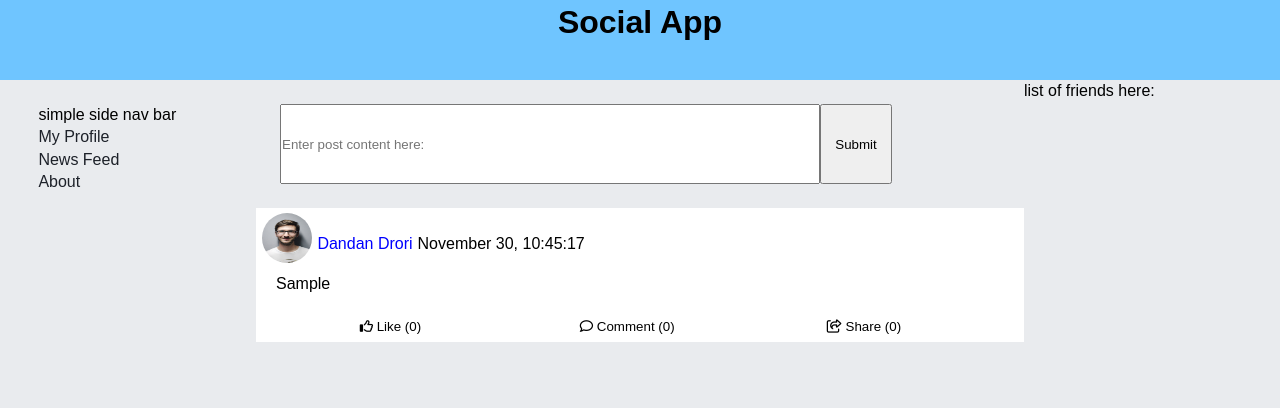
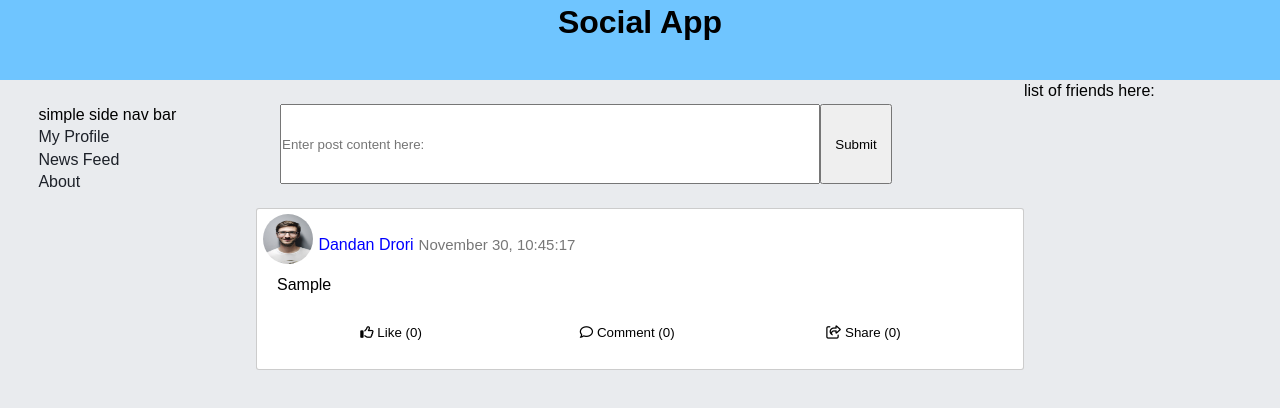
Before and after one commit to dandan-drori/Social-App, a React (Create React App) app in the folder my-app/: page / in a window 1280 px wide. Both pictures are taken after typing "Sample" into the empty fields and a click on the input "Submit". Shown: the top 408 px of the page. Built offline with nearby package versions, Linux system fonts and the light colour scheme.

Commit message:
addded like counter feature

```diff
--- a/my-app/src/Components/App.js
+++ b/my-app/src/Components/App.js
@@ -20,11 +20,9 @@ export class App extends Component {
     const newPost = {
       id: currentId,
       title,
-      counters: {
-        likesCount: 0,
-        commentsCount: 0,
-        sharesCount: 0
-      }
+      likesCount: 0,
+      commentsCount: 0,
+      sharesCount: 0
     };
     this.setState({
       posts: [...this.state.posts, newPost]
@@ -32,23 +30,11 @@ export class App extends Component {
   };
 
   handleIncrement = id => {
-    this.state.posts[id - 1].counters.likesCount = 2;
-    this.forceUpdate();
-
-    //     this.setState({
-    //       posts: [
-    //         {
-    //           id,
-    //           title,
-    //           counters: {
-    //             likesCount: this.state.posts.counters.likesCount + 1,
-    //             commentsCount,
-    //             sharesCount
-    //           }
-    //         }
-    //       ]
-    //     });
-    //   }
+    if (this.state.posts[id - 1].id === id) {
+      this.state.posts[id - 1].likesCount =
+        this.state.posts[id - 1].likesCount + 1;
+    }
+    this.setState({ likesCount: this.state.likesCount + 1 });
   };
 
   render() {
--- a/my-app/src/Components/CardHeader.js
+++ b/my-app/src/Components/CardHeader.js
@@ -32,7 +32,14 @@ export class CardHeader extends Component {
         >
           {fName + ' ' + lName}
         </a>
-        <p style={{ marginLeft: '5px', marginTop: '2.5vh' }}>
+        <p
+          style={{
+            marginLeft: '5px',
+            marginTop: '2.5vh',
+            color: '#777',
+            fontSize: '15px'
+          }}
+        >
           {months[time.getMonth()] +
             ' ' +
             time.getDate() +
--- a/my-app/src/Components/CardInterActive.js
+++ b/my-app/src/Components/CardInterActive.js
@@ -1,9 +1,8 @@
 import React, { Component } from 'react';
 
 export class CardInterActive extends Component {
-  handleClick = id => {
-    this.props.handleincrement(1);
-    // this.props.post[id - 1].id
+  handleClick = () => {
+    this.props.handleincrement(this.props.post.id);
   };
 
   render() {
@@ -20,15 +19,15 @@ export class CardInterActive extends Component {
         }}
       >
         <button onClick={this.handleClick} style={buttonStyle}>
-          <i class='far fa-thumbs-up'></i> Like ({likesCount})
+          <i className='far fa-thumbs-up'></i> Like ({likesCount})
         </button>
         <button style={buttonStyle}>
           {' '}
-          <i class='far fa-comment'></i> Comment ({commentsCount})
+          <i className='far fa-comment'></i> Comment ({commentsCount})
         </button>
         <button style={buttonStyle}>
           {' '}
-          <i class='far fa-share-square'></i> Share ({sharesCount})
+          <i className='far fa-share-square'></i> Share ({sharesCount})
         </button>
       </div>
     );
@@ -40,7 +39,8 @@ const buttonStyle = {
   margin: '1vh',
   borderRadius: '5px',
   border: 'none',
-  cursor: 'pointer'
+  cursor: 'pointer',
+  padding: '5px'
 };
 
 export default CardInterActive;
--- a/my-app/src/Components/Drawer.js
+++ b/my-app/src/Components/Drawer.js
@@ -15,7 +15,7 @@ export class Drawer extends Component {
 
 const drawerStyle = {
   width: '20vw',
-  height: '90vh',
+  minHeight: '90vh',
   paddingLeft: '3vw',
   paddingTop: '3vh',
   background: '#E9EBEE'
--- a/my-app/src/Components/MainContainer.js
+++ b/my-app/src/Components/MainContainer.js
@@ -20,7 +20,6 @@ export class MainContainer extends Component {
 }
 
 const ContainerStyle = {
-  height: '90vh',
   width: '60vw',
   background: '#E9EBEE'
 };
--- a/my-app/src/Components/SocialCard.js
+++ b/my-app/src/Components/SocialCard.js
@@ -25,7 +25,10 @@ export class SocialCard extends Component {
 const cardStyle = {
   width: '100%',
   background: '#fff',
-  paddingTop: '5px'
+  paddingTop: '5px',
+  borderRadius: '3px',
+  border: '1px solid rgba(0,0,0,0.2)',
+  marginBottom: '10px'
 };
 
 export default SocialCard;
```
Also changed, not shown: my-app/src/Components/MyProfile.js (added, +17 -0 lines).
